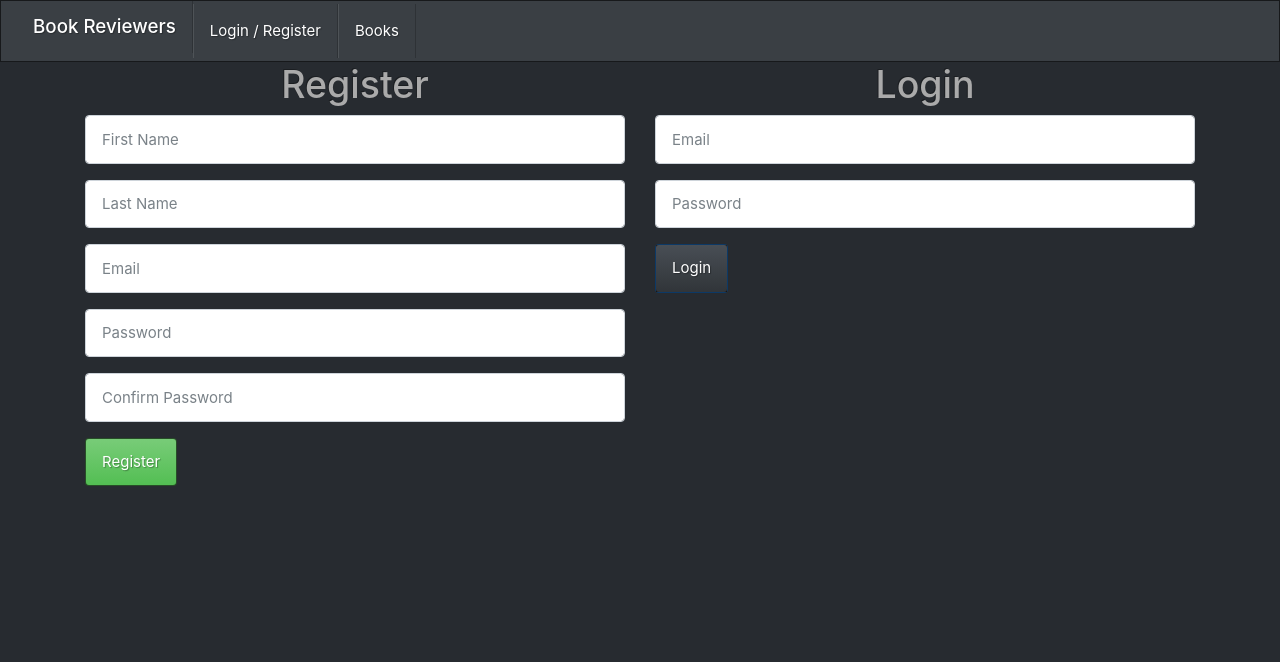
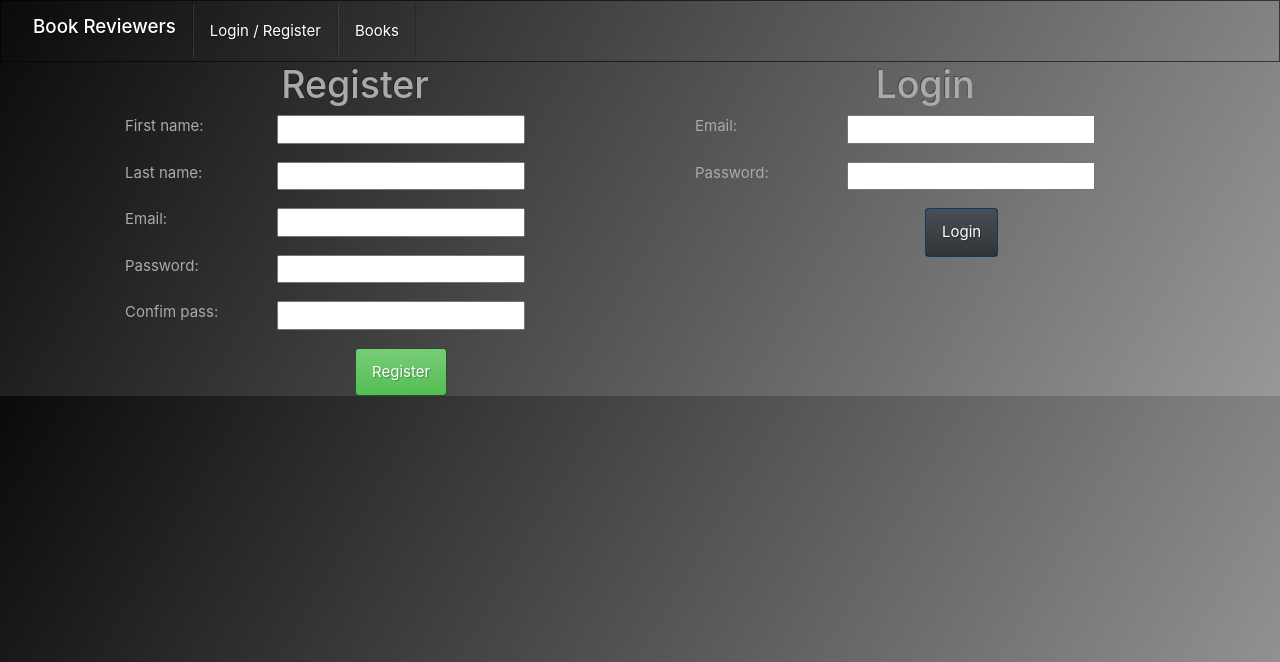
Before and after one commit to stradtkt/Django-Reviewer, a Django app: page / in a window 1280 px wide. Shown: the top 662 px of the page. Run offline with Django 3.2, Linux system fonts and the light colour scheme; parts of the project's set-up code (start-up, migrations or seed data) failed here and were passed over; some libraries are stand-ins or nearby versions.

Commit message:
Add Form classes and new forms

```diff
--- /dev/null
+++ b/apps/book_reviewers/forms.py
@@ -0,0 +1,22 @@
+from django import forms
+
+class RegisterForm(forms.Form):
+    first_name = forms.CharField(max_length=50)
+    last_name = forms.CharField(max_length=70)
+    email = forms.EmailField()
+    password = forms.CharField(max_length=100, widget=forms.PasswordInput)
+    confim_pass = forms.CharField(max_length=100, widget=forms.PasswordInput)
+
+class LoginForm(forms.Form):
+    email = forms.EmailField()
+    password = forms.CharField(widget=forms.PasswordInput)
+
+class AddBookForm(forms.Form):
+    title = forms.CharField(max_length=80)
+    content = forms.CharField(widget=forms.Textarea)
+
+class AddReviewForm(forms.Form):
+    CHOICES = (('1', '1'),('2', '2'),('3', '3'),('4', '4'),('5', '5'))
+    title = forms.CharField(max_length=80)
+    body = forms.CharField(max_length=255, widget=forms.Textarea)
+    rating = forms.ChoiceField(widget=forms.Select, choices=CHOICES)
--- a/apps/book_reviewers/static/book_reviewers/css/app.css
+++ b/apps/book_reviewers/static/book_reviewers/css/app.css
@@ -1,3 +1,6 @@
+nav.navbar {
+    background: linear-gradient(120px, rgba(50,50,50,0.7), rgba(20,20,20,0.7)) !important;
+}
 .review h3 {
     color: #f8f8f8;
 }
@@ -31,3 +34,56 @@
     padding-left: 5px;
     color: gold;
 }
+.log-reg-form p > input {
+    position: relative;
+    right: 100px;
+    float: right;
+}
+.log-reg-form > p > label {
+    position: relative;
+    left: 40px;
+}
+.reg-btn {
+    position: relative;
+    left: 50%;
+}
+.log-btn {
+    position: relative;
+    left: 50%;
+}
+.book-form > p > label {
+    vertical-align: top;
+}
+.book-form > p > input#id_title {
+    position: relative;
+    left: 5%;
+    width: 50%;
+}
+.book-form > p > textarea#id_content {
+    position: relative;
+    left: 2%;
+    width: 50%;
+}
+.add-book-btn {
+    position: relative;
+    left: 30%;
+}
+.body-style {
+    background: linear-gradient(120deg, rgba(10,10,10,1), rgba(50,50,50,0.5));
+    -webkit-background: linear-gradient(120deg, rgba(10,10,10,1), rgba(50,50,50,0.5));
+    -moz-background: linear-gradient(120deg, rgba(10,10,10,1), rgba(50,50,50,0.5));
+    -o-background: linear-gradient(120deg, rgba(10,10,10,1), rgba(50,50,50,0.5));
+}
+.card {
+    border: 0.5px solid rgba(50,50,50,0.5);
+    background: linear-gradient(90deg, rgba(50,50,50,0.5), rgba(20,20,20,0.9));
+    -webkit-background: linear-gradient(90deg, rgba(50,50,50,0.5), rgba(20,20,20,0.9));
+    -moz-background: linear-gradient(90deg, rgba(50,50,50,0.5), rgba(20,20,20,0.9));
+    -o-background: linear-gradient(90deg, rgba(50,50,50,0.5), rgba(20,20,20,0.9));
+}
+.card-title {
+
+}
+.card-text {
+    color: white;
+}
--- a/apps/book_reviewers/templates/book_reviewers/index.html
+++ b/apps/book_reviewers/templates/book_reviewers/index.html
@@ -1,5 +1,5 @@
 {% extends 'book_reviewers/layout.html' %}
-{% block title %} Login | Register {% endblock %}
+{% block title %} {{block.super}} Login &amp; Register {% endblock %}
 {% block body %}
 
 <div class="row">
@@ -19,35 +19,20 @@
             <h1 class="text-center">Register</h1>
             <form action="register" method="POST">
                 {% csrf_token %}
-                <div class="form-group">
-                    <input type="text" name="first_name" class="form-control" placeholder="First Name">
+                <div class="log-reg-form">
+                    {{reg_form.as_p}}
                 </div>
-                <div class="form-group">
-                    <input type="text" name="last_name" class="form-control" placeholder="Last Name">
-                </div>
-                <div class="form-group">
-                    <input type="email" name="email" class="form-control" placeholder="Email">
-                </div>
-                <div class="form-group">
-                    <input type="password" name="password" class="form-control" placeholder="Password">
-                </div>
-                <div class="form-group">
-                    <input type="password" name="confirm_pass" class="form-control" placeholder="Confirm Password">
-                </div>
-                <input type="submit" value="Register" class="btn btn-success">
+                <input type="submit" value="Register" class="btn btn-success reg-btn">
             </form>
         </div>
         <div class="col-lg-6">
             <h1 class="text-center">Login</h1>
             <form action="login" method="POST">
                 {% csrf_token %}
-                <div class="form-group">
-                    <input type="email" name="email" class="form-control" placeholder="Email">
+                <div class="log-reg-form">
+                    {{log_form.as_p}}
                 </div>
-                <div class="form-group">
-                    <input type="password" name="password" class="form-control" placeholder="Password">
-                </div>
-                <input type="submit" value="Login" class="btn btn-primary">
+                <input type="submit" value="Login" class="btn btn-primary log-btn">
             </form>
         </div>
     </div>
--- a/apps/book_reviewers/templates/book_reviewers/layout.html
+++ b/apps/book_reviewers/templates/book_reviewers/layout.html
@@ -11,8 +11,8 @@
 <link rel="stylesheet" href="{% static 'book_reviewers/css/app.css' %}">
 <title>{% block title %} Reviewer {% endblock %}</title>
 </head>
-<body>
-<nav class="navbar navbar-expand-lg bg-primary">
+<body class="body-style">
+<nav class="navbar navbar-expand-lg">
     <span class="navbar-brand text-white h1">Book Reviewers</span>
     <ul class="nav">
         {% if 'id' not in request.session %}
--- a/apps/book_reviewers/templates/book_reviewers/profile.html
+++ b/apps/book_reviewers/templates/book_reviewers/profile.html
@@ -10,7 +10,7 @@
             </div>
         </header>
         <div class="list-group">
-            <a href="#" class="list-group-item list-group-item-action flex-column align-items-start active">
+            <a href="#" class="list-group-item list-group-item-action flex-column align-items-start">
               <div class="d-flex w-100 justify-content-between">
                 <h5 class="mb-1">{{user.email}}</h5>
                 <p>{{user.created_at}}</p>
--- a/apps/book_reviewers/views.py
+++ b/apps/book_reviewers/views.py
@@ -4,13 +4,21 @@ from django.shortcuts import render, redirect
 from django.contrib import messages
 from django.core.validators import validate_email
 from django.core.exceptions import ValidationError
+from .forms import *
 from .models import *
 import bcrypt
+
 
 # Create your views here.
 
 def index(request):
-    return render(request, 'book_reviewers/index.html')
+    reg_form = RegisterForm()
+    log_form = LoginForm()
+    context = {
+        "reg_form": reg_form,
+        "log_form": log_form
+    }
+    return render(request, 'book_reviewers/index.html', context)
 
 def all_books(request):
     if request.session.get('id') == None:
@@ -23,7 +31,9 @@ def all_books(request):
     return render(request, 'book_reviewers/all-books.html', context)
 
 def add_book(request):
-    return render(request, 'book_reviewers/add-book.html')
+    book_form = AddBookForm()
+    context = {"book_form": book_form}
+    return render(request, 'book_reviewers/add-book.html', context)
 
 def login(request):
     email = request.POST['email']
@@ -87,7 +97,12 @@ def process_book(request):
 def book_review(request, id):
     book = Book.objects.get(id=id)
     review = Review.objects.filter(book=book).order_by("-created_at")
-    context = {"book": book, "reviews": review}
+    review_form = AddReviewForm()
+    context = {
+        "book": book,
+        "reviews": review,
+        "review_form": review_form
+    }
     return render(request, 'book_reviewers/review.html', context)
 
 
```
Also changed, not shown: apps/book_reviewers/templates/book_reviewers/add-book.html (+4 -7 lines), apps/book_reviewers/templates/book_reviewers/review.html (+2 -14 lines), db.sqlite3, 2 other files.
